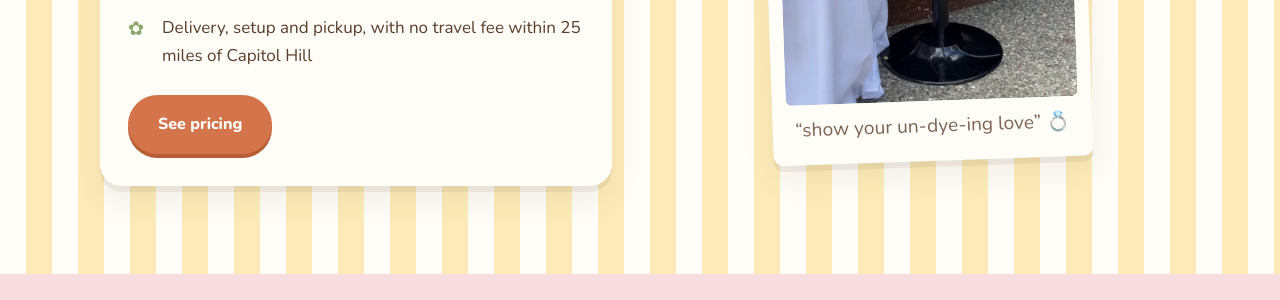
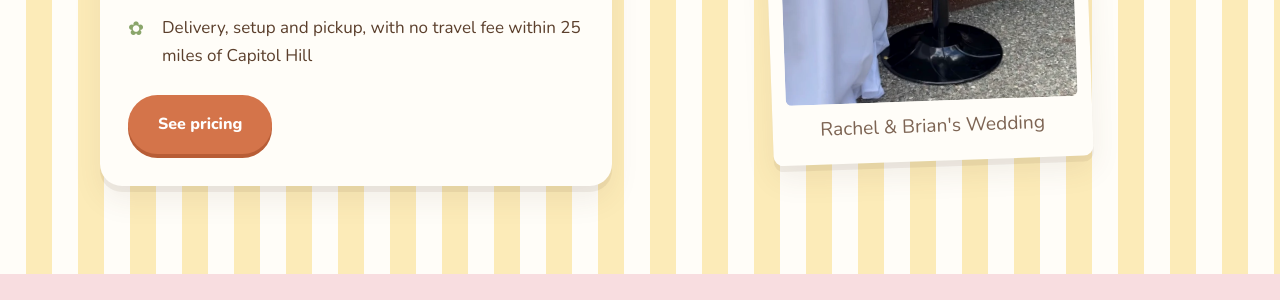
Before and after one commit to andrew-hy-kim/in.a.memento, a Jekyll site: the page built from index.html, in a window 1280 px wide and 900 px high, scrolled down 1953 px. Shown: the part 152-452 px from the top of the window. Built offline with Jekyll 4.4.1, drawn with Linux system fonts in a browser that asks for light colours.

Commit message:
Caption the wedding photos as Rachel & Brian's Wedding
Co-Authored-By: Claude Opus 5.5 <noreply@anthropic.com>
Claude-Session: https://claude.ai/code/session_01A4x6zNFM2ikQnVBPRWM1LK

```diff
--- a/gallery/index.html
+++ b/gallery/index.html
@@ -23,8 +23,8 @@ description: "See our sticker, tattoo and/or mini print vending machine at Seatt
     <div class="grid grid-2">
       <figure class="polaroid tilt-left">
         <img src="{{ '/images/gallery/machine-on-stand.webp' | relative_url }}" width="660" height="1112" loading="lazy"
-             alt="The vending machine on its stand at an outdoor wedding, with a sign reading 'Show Your Un-dye-ing Love For Us and Get Inked!'">
-        <figcaption>a wedding with a tattoo theme 💍</figcaption>
+             alt="The vending machine on its stand at Rachel & Brian's outdoor wedding, with a sign reading 'Show Your Un-dye-ing Love For Us and Get Inked!'">
+        <figcaption>Rachel &amp; Brian's Wedding</figcaption>
       </figure>
       <figure class="polaroid">
         <img src="{{ '/images/gallery/andrews-30th.webp' | relative_url }}" width="624" height="651" loading="lazy"
--- a/index.html
+++ b/index.html
@@ -77,8 +77,8 @@ description: "Rent a sticker, temporary tattoo and/or mini print vending machine
     </div>
     <figure class="polaroid tilt-left photo-tall">
       <img src="{{ '/images/gallery/machine-on-stand.webp' | relative_url }}" width="660" height="1112" loading="lazy"
-           alt="The vending machine on its stand at an outdoor wedding, with a sign reading 'Show Your Un-dye-ing Love For Us and Get Inked!' and a bowl of tokens nearby">
-      <figcaption>“show your un-dye-ing love” 💍</figcaption>
+           alt="The vending machine on its stand at Rachel & Brian's outdoor wedding, with a sign reading 'Show Your Un-dye-ing Love For Us and Get Inked!' and a bowl of tokens nearby">
+      <figcaption>Rachel &amp; Brian's Wedding</figcaption>
     </figure>
   </div>
 </section>
```
